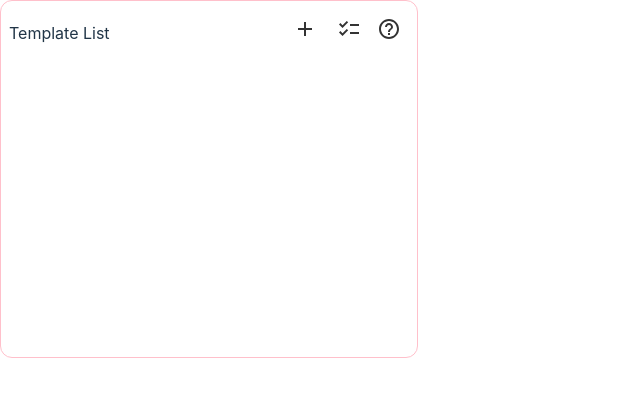
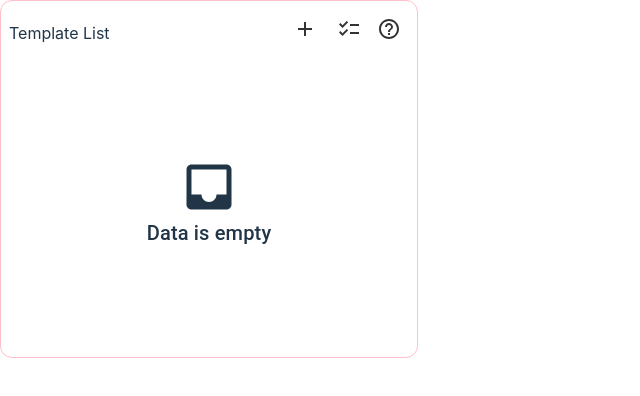
Before and after one commit to LouisTsang-jk/chatgpt-seal, a React (Vite) app: page / in a window 1280 px wide. Shown: the top 396 px of the page, without its empty margins (0-640 px from the left). Built offline with nearby package versions, Linux system fonts and the light colour scheme.

Commit message:
feat: 1. empty list 2. about page back icon

```diff
--- a/src/views/About/index.tsx
+++ b/src/views/About/index.tsx
@@ -1,13 +1,19 @@
-import { Box, Container, Link, Typography } from "@mui/material"
-
+import { Box, Container, IconButton, Link, Typography } from "@mui/material"
+import { Link as RouterLink } from "react-router-dom"
 import GitHubIcon from "@mui/icons-material/GitHub"
 import EmailIcon from "@mui/icons-material/Email"
 import HelpIcon from "@mui/icons-material/Help"
 import FeedbackIcon from "@mui/icons-material/Feedback"
+import KeyboardBackspaceIcon from "@mui/icons-material/KeyboardBackspace"
 
 export default function About() {
   return (
-    <Container sx={{ overflowY: "auto", maxHeight: "100vh" }}>
+    <Container sx={{ overflowY: "auto", maxHeight: "100vh", padding: '8px 16px' }}>
+      <RouterLink to="/">
+        <IconButton color="secondary" aria-label="back" sx={{padding: '0 0 16px 0'}}>
+          <KeyboardBackspaceIcon />
+        </IconButton>
+      </RouterLink>
       <Typography variant="h4" gutterBottom>
         关于
       </Typography>
--- a/src/views/Main/components/List/index.tsx
+++ b/src/views/Main/components/List/index.tsx
@@ -1,13 +1,16 @@
 import { useContext, useEffect } from "react"
 import styled from "styled-components"
 import {
+  Box,
   Checkbox,
   ListItemButton,
   ListItemIcon,
-  ListItemText
+  ListItemText,
+  Typography
 } from "@mui/material"
 import { DataContext, StorageKey } from "@/DataContext"
 import useStorage from "@/hooks/useStorage"
+import EmptyIcon from "@mui/icons-material/Inbox"
 
 interface ListProps {
   isBatchOperationActive: boolean
@@ -52,7 +55,7 @@ export default function List(props: ListProps) {
           dense
           component="li"
           key={templateIndex}
-          sx={{ padding: '0 8px' }}
+          sx={{ padding: "0 8px" }}
           onClick={() => handleToggle(template)}
         >
           {isBatchOperationActive && (
@@ -80,6 +83,18 @@ export default function List(props: ListProps) {
           />
         </ListItemButton>
       ))}
+      {templateList.length === 0 && (
+        <Box
+          display="flex"
+          flexDirection="column"
+          alignItems="center"
+          justifyContent="center"
+          height="100%"
+        >
+          <EmptyIcon style={{ fontSize: 60 }} />
+          <Typography variant="h6">Data is empty</Typography>
+        </Box>
+      )}
     </>
   )
 }
```
Also changed, not shown: 1 other file (tests, documents, lock files or other folders).
